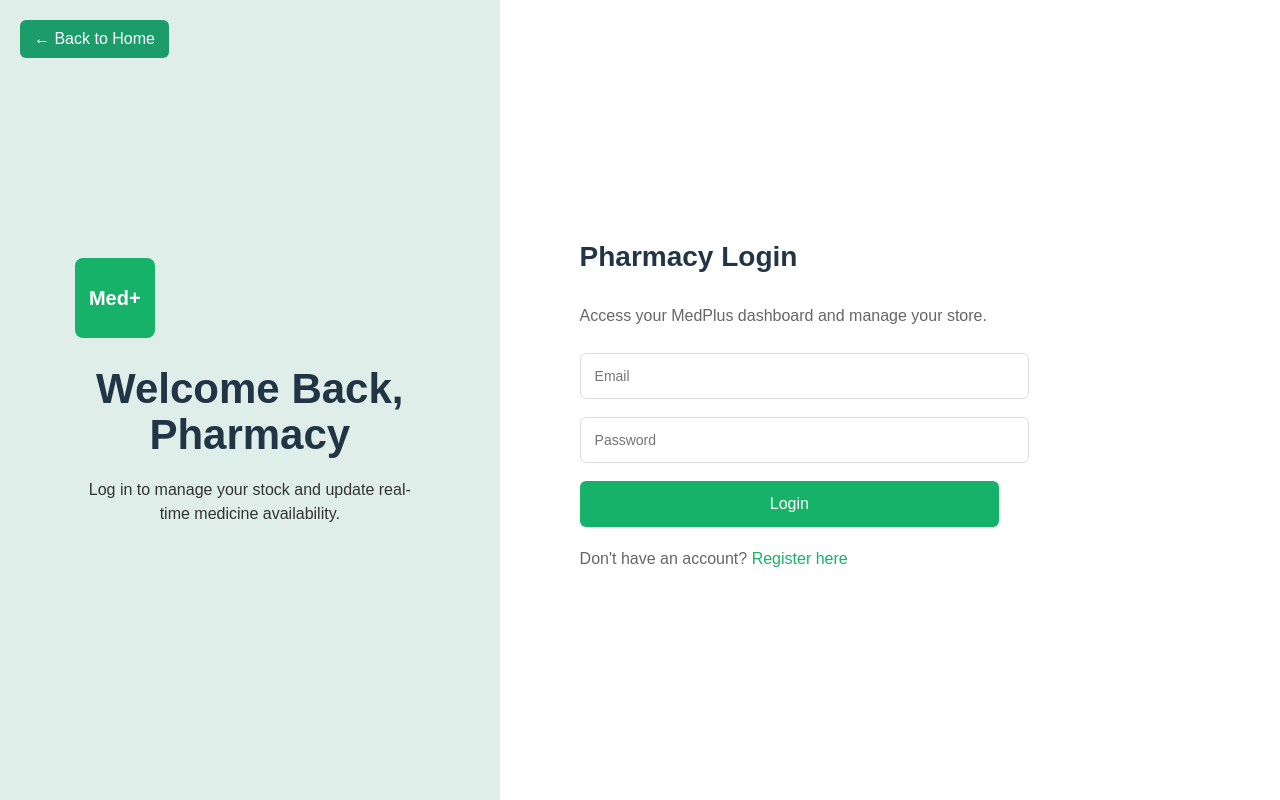
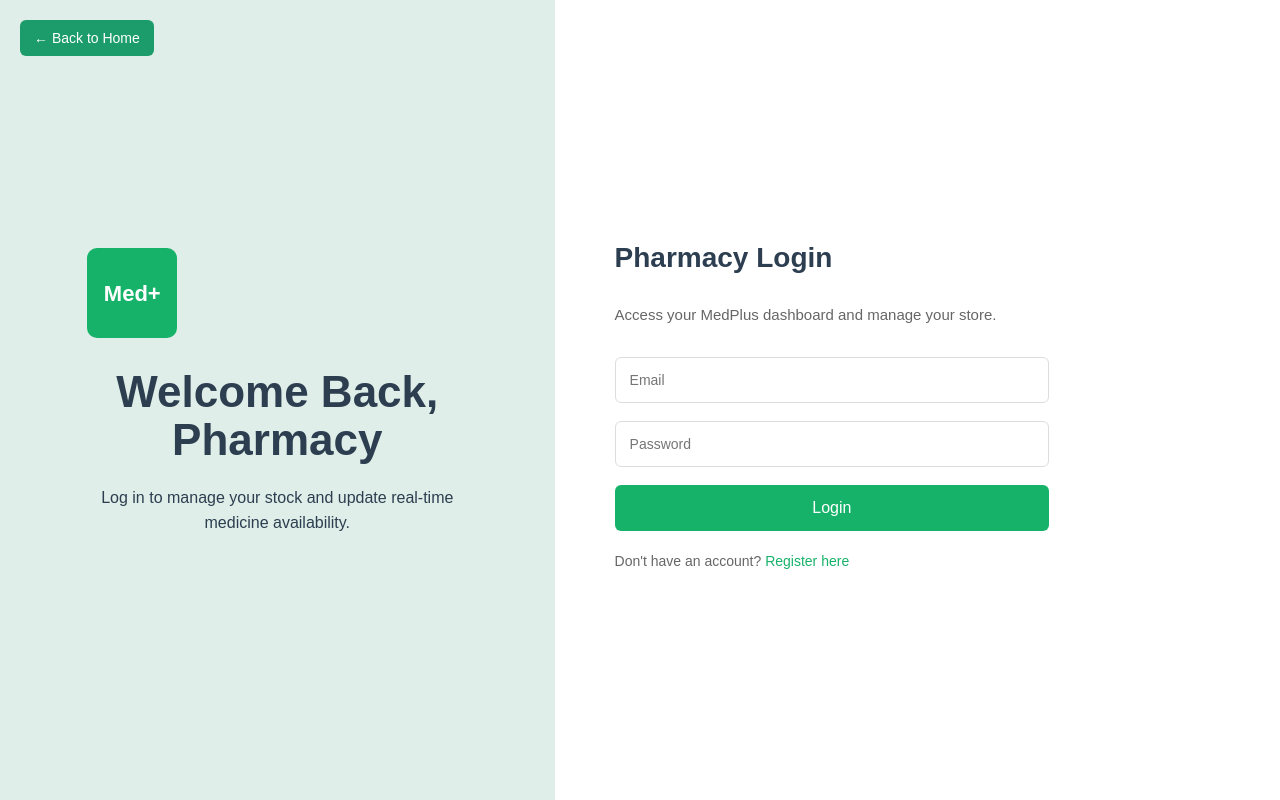
Before and after one commit to shahaddelta1-1955/medplus, a React (Vite) app: page /login in a window 1280 px wide. Built offline with nearby package versions, Linux system fonts and the light colour scheme; no server answers.

Commit message:
Update Login.css

```diff
--- a/src/pages/Login.css
+++ b/src/pages/Login.css
@@ -1,26 +1,30 @@
-/* RESET */
+/* GLOBAL RESET */
+* {
+  box-sizing: border-box;
+}
+
 body {
   margin: 0;
   font-family: sans-serif;
 }
 
-/* FULL SCREEN CONTAINER */
+/* FULL SCREEN SPLIT */
 .pharmacy-login-container {
   display: flex;
   height: 100vh;
   width: 100%;
 }
 
-/* LEFT PANEL */
+/* LEFT SIDE (50%) */
 .left-panel {
-  flex: 1;
+  width: 50%;
   background: #dfeee8;
   display: flex;
   flex-direction: column;
   justify-content: center;
   align-items: center;
   position: relative;
-  padding: 40px;
+  padding: 60px;
 }
 
 .back-btn {
@@ -33,54 +37,60 @@ body {
   padding: 10px 14px;
   border-radius: 6px;
   cursor: pointer;
+  font-size: 14px;
 }
 
 .logo-box {
-  width: 80px;
-  height: 80px;
+  width: 90px;
+  height: 90px;
   background: #17b26a;
   display: flex;
   align-items: center;
   justify-content: center;
   color: white;
   font-weight: bold;
-  font-size: 20px;
-  margin-bottom: 20px;
-  border-radius: 8px;
+  font-size: 22px;
+  margin-bottom: 25px;
+  border-radius: 10px;
 }
 
 .welcome-box {
   text-align: center;
-  max-width: 350px;
+  max-width: 380px;
 }
 
 .welcome-box h1 {
-  font-size: 42px;
+  font-size: 44px;
   margin-bottom: 20px;
+  color: #2c3e50;
 }
 
 .welcome-box p {
-  color: #333;
+  color: #2c3e50;
+  font-size: 16px;
+  line-height: 1.6;
 }
 
-/* RIGHT PANEL */
+/* RIGHT SIDE (50%) */
 .right-panel {
-  flex: 1;
+  width: 50%;
   background: #ffffff;
   display: flex;
   flex-direction: column;
   justify-content: center;
-  padding: 80px;
+  padding: 60px;
 }
 
 .right-panel h2 {
   font-size: 28px;
   margin-bottom: 10px;
+  color: #2c3e50;
 }
 
 .subtitle {
   color: #666;
-  margin-bottom: 25px;
+  margin-bottom: 30px;
+  font-size: 15px;
 }
 
 .right-panel input {
@@ -111,14 +121,16 @@ body {
 .register-text {
   margin-top: 20px;
   color: #666;
+  font-size: 14px;
 }
 
 .register-text span {
   color: #17b26a;
   cursor: pointer;
+  font-weight: 500;
 }
 
-/* MOBILE */
+/* MOBILE RESPONSIVE */
 @media (max-width: 768px) {
   .pharmacy-login-container {
     flex-direction: column;
@@ -129,6 +141,7 @@ body {
   }
 
   .right-panel {
+    width: 100%;
     padding: 40px 20px;
   }
 }
```
